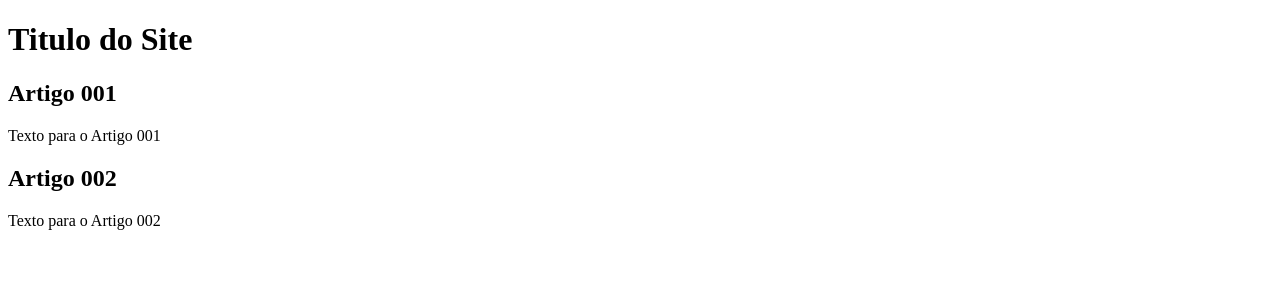
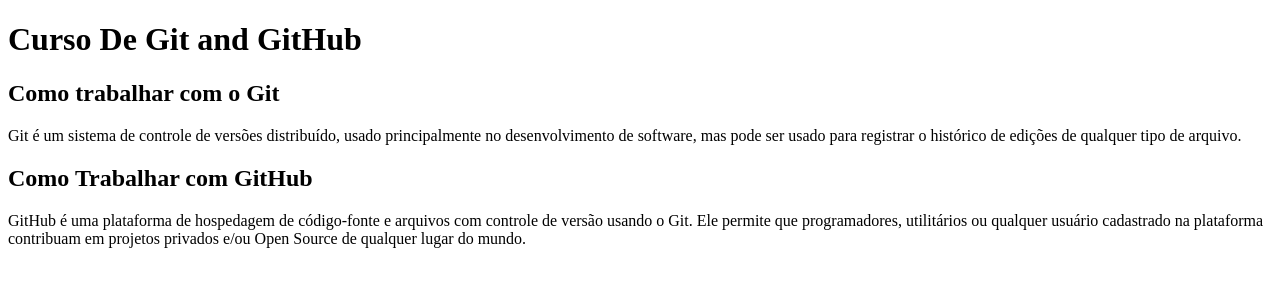
Before and after one commit to RastercOd/projeto-site-curso, a plain HTML site: page index.html in a window 1280 px wide. Drawn offline with Linux system fonts and the light colour scheme.

Commit message:
Commit para o conteúdo

```diff
--- a/index.html
+++ b/index.html
@@ -8,15 +8,15 @@
 <body>
     <main>
        <header>
-            <h1>Titulo do Site</h1>
+            <h1>Curso De Git and GitHub</h1>
        </header>
        <article>
-            <h2>Artigo 001</h2>
-            <p>Texto para o Artigo 001</p>
+            <h2>Como trabalhar com o Git</h2>
+            <p>Git é um sistema de controle de versões distribuído, usado principalmente no desenvolvimento de software, mas pode ser usado para registrar o histórico de edições de qualquer tipo de arquivo. </p>
        </article>
        <article>
-            <h2>Artigo 002</h2>
-            <p>Texto para o Artigo 002</p>
+            <h2>Como Trabalhar com GitHub</h2>
+            <p>GitHub é uma plataforma de hospedagem de código-fonte e arquivos com controle de versão usando o Git. Ele permite que programadores, utilitários ou qualquer usuário cadastrado na plataforma contribuam em projetos privados e/ou Open Source de qualquer lugar do mundo.</p>
        </article>
     </main>
 </body>
```
